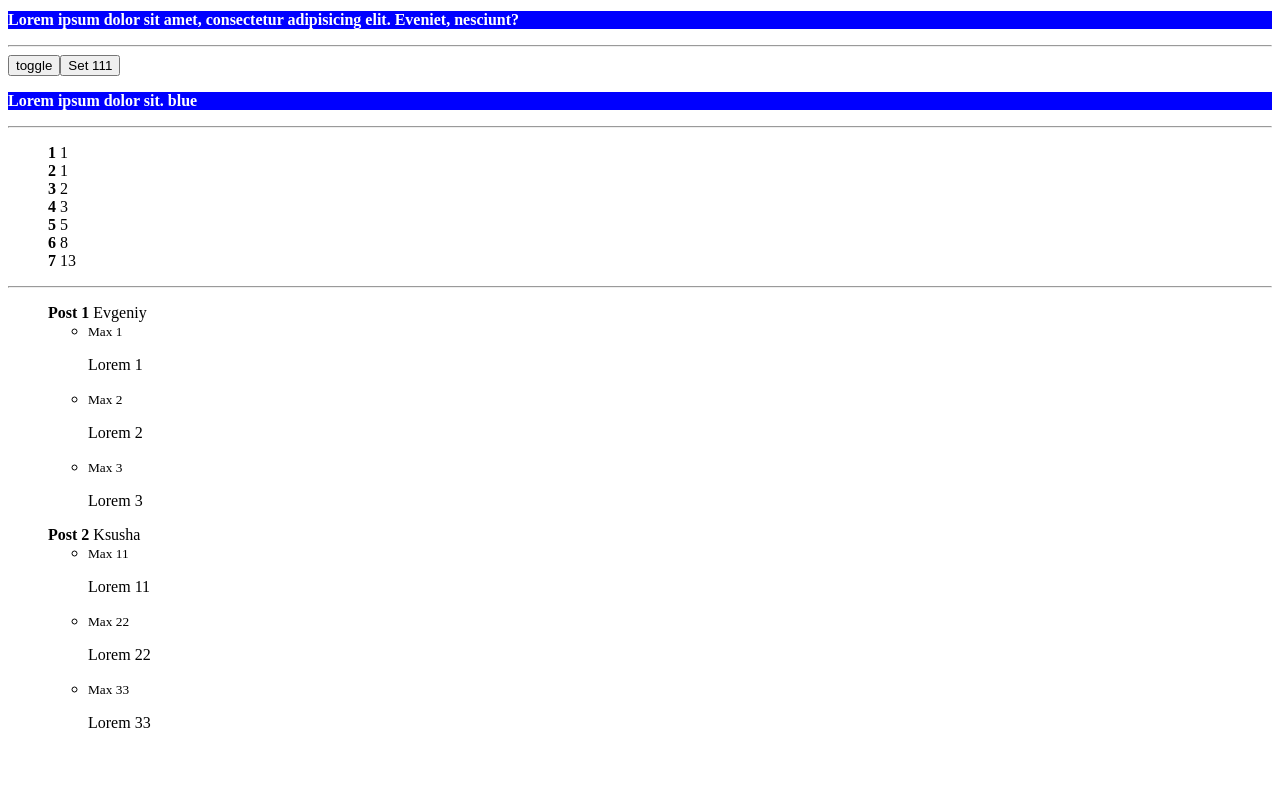
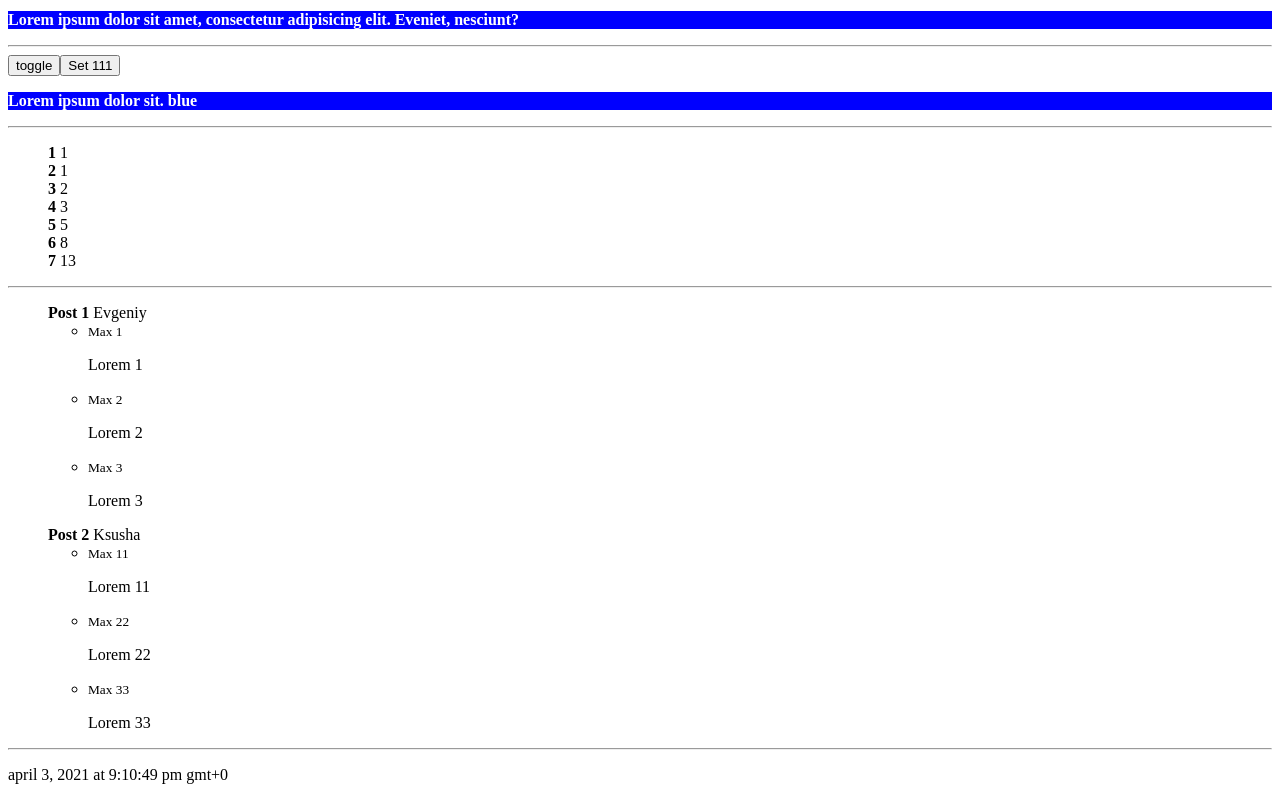
Before and after one commit to evgen904/Angular-Lesson, an Angular app: page / in a window 1280 px wide. Shown: the part 1292-2092 px from the top of the page. Before the commit the page ends 2040 px from the top, so only its background shows below. Built offline with nearby package versions, Linux system fonts and the light colour scheme.

Commit message:
Что такое pipes

```diff
--- a/src/app/app.component.html
+++ b/src/app/app.component.html
@@ -111,3 +111,9 @@
     </ul>
   </li>
 </ul>
+
+<hr>
+
+<p>
+  {{ now | date:'long' | uppercase | lowercase}}
+</p>
--- a/src/app/app.component.ts
+++ b/src/app/app.component.ts
@@ -46,6 +46,7 @@ export class AppComponent {
       ]}
   ]
 
+  now = new Date()
 
 
 
```
